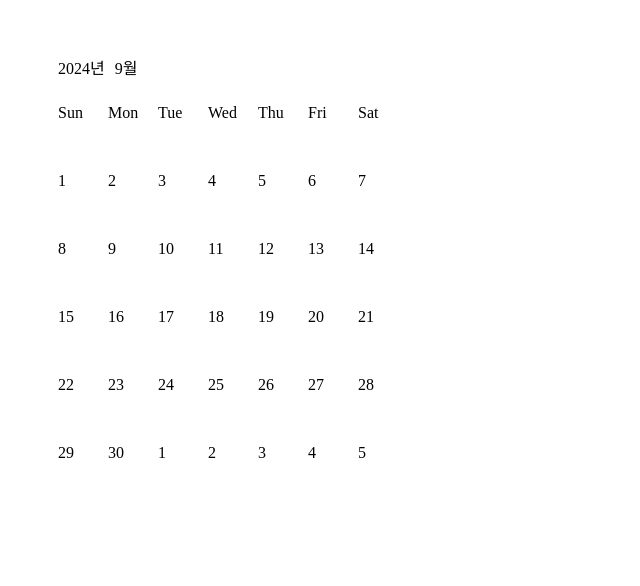
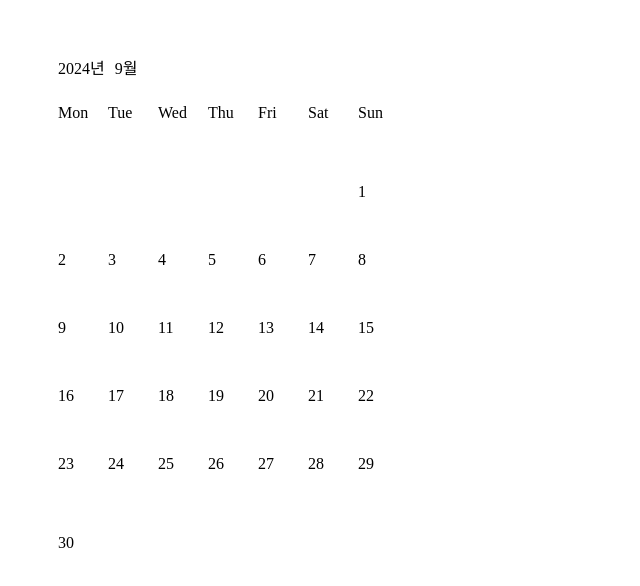
Before and after one commit to choijisul/todo_project, a React (Vite) app: page / in a window 1280 px wide. Shown: the part 178-764 px from the top of the page, without its empty margins (0-640 px from the left). Built offline with nearby package versions, Linux system fonts and the light colour scheme; some icons are missing.

Commit message:
일요일 부터 시작을 월요일 부터 시작으로, 해당 달과 상관없는 일은 빈 문자열 넣게 변경

```diff
--- a/src/components/Calendar.jsx
+++ b/src/components/Calendar.jsx
@@ -1,7 +1,7 @@
-import {useState} from 'react';
+import { useState } from 'react';
 // prop-types 모듈 import
 import PropTypes from 'prop-types';
-import {Icon} from '@iconify/react';
+import { Icon } from '@iconify/react';
 import {
     format,
     addMonths,
@@ -15,9 +15,9 @@ import {
     addDays,
     parse
 } from 'date-fns';
-import '../styles/Calendar.css'
+import '../styles/Calendar.css';
 
-const RenderHeader = ({currentMonth, prevMonth, nextMonth}) => {
+const RenderHeader = ({ currentMonth, prevMonth, nextMonth }) => {
     return (
         <div className="header row">
             <span className="text">
@@ -29,8 +29,8 @@ const RenderHeader = ({currentMonth, prevMonth, nextMonth}) => {
                 </span>
             </span>
             <span className="button next_month">
-                <Icon icon="bi:arrow-left-circle-fill" onClick={prevMonth}/>
-                <Icon icon="bi:arrow-right-circle-fill" onClick={nextMonth}/>
+                <Icon icon="ooui:next-rtl" onClick={prevMonth} />
+                <Icon icon="ooui:next-ltr" onClick={nextMonth} />
             </span>
         </div>
     );
@@ -44,24 +44,24 @@ RenderHeader.propTypes = {
 
 const RenderDays = () => {
     const days = [];
-    const date = ['Sun', 'Mon', 'Tue', 'Wed', 'Thu', 'Fri', 'Sat'];
+    const date = ['Mon', 'Tue', 'Wed', 'Thu', 'Fri', 'Sat', 'Sun'];
 
     for (let i = 0; i < 7; i++) {
         days.push(
             <div className="col" key={i}>
                 {date[i]}
-            </div>,
+            </div>
         );
     }
 
     return <div className="days row">{days}</div>;
 };
 
-const RenderCells = ({currentMonth, selectedDate, onDateClick}) => {
+const RenderCells = ({ currentMonth, selectedDate, onDateClick }) => {
     const monthStart = startOfMonth(currentMonth);
     const monthEnd = endOfMonth(monthStart);
-    const startDate = startOfWeek(monthStart);
-    const endDate = endOfWeek(monthEnd);
+    const startDate = startOfWeek(monthStart, { weekStartsOn: 1 }); // Monday as the start of the week
+    const endDate = endOfWeek(monthEnd, { weekStartsOn: 1 });
 
     const rows = [];
     let days = [];
@@ -76,38 +76,37 @@ const RenderCells = ({currentMonth, selectedDate, onDateClick}) => {
                 <div
                     className={`col cell ${
                         !isSameMonth(day, monthStart)
-                            ? 'disabled'
+                            ? 'empty'  // 현재 달이 아님. empty 클래스
                             : isSameDay(day, selectedDate)
                                 ? 'selected'
-                                : format(currentMonth, 'M') !== format(day, 'M')
-                                    ? 'not-valid'
-                                    : 'valid'
+                                : 'valid'
                     }`}
                     key={day}
-                    onClick={() => onDateClick(parse(cloneDay))}
+                    onClick={() => isSameMonth(day, monthStart) && onDateClick(parse(cloneDay))}
                 >
                     <span
                         className={
-                            format(currentMonth, 'M') !== format(day, 'M')
-                                ? 'text not-valid'
+                            !isSameMonth(day, monthStart)
+                                ? 'text empty' // 데이터 비어있음. 빈 문자열.
                                 : ''
                         }
                     >
-                        {formattedDate}
+                        {!isSameMonth(day, monthStart) ? '' : formattedDate}
                     </span>
-                </div>,
+                </div>
             );
             day = addDays(day, 1);
         }
         rows.push(
             <div className="row" key={day}>
                 {days}
-            </div>,
+            </div>
         );
         days = [];
     }
     return <div className="body">{rows}</div>;
 };
+
 
 RenderCells.propTypes = {
     currentMonth: PropTypes.instanceOf(Date).isRequired,
@@ -135,7 +134,7 @@ export const Calendar = () => {
                 prevMonth={prevMonth}
                 nextMonth={nextMonth}
             />
-            <RenderDays/>
+            <RenderDays />
             <RenderCells
                 currentMonth={currentMonth}
                 selectedDate={selectedDate}
```
